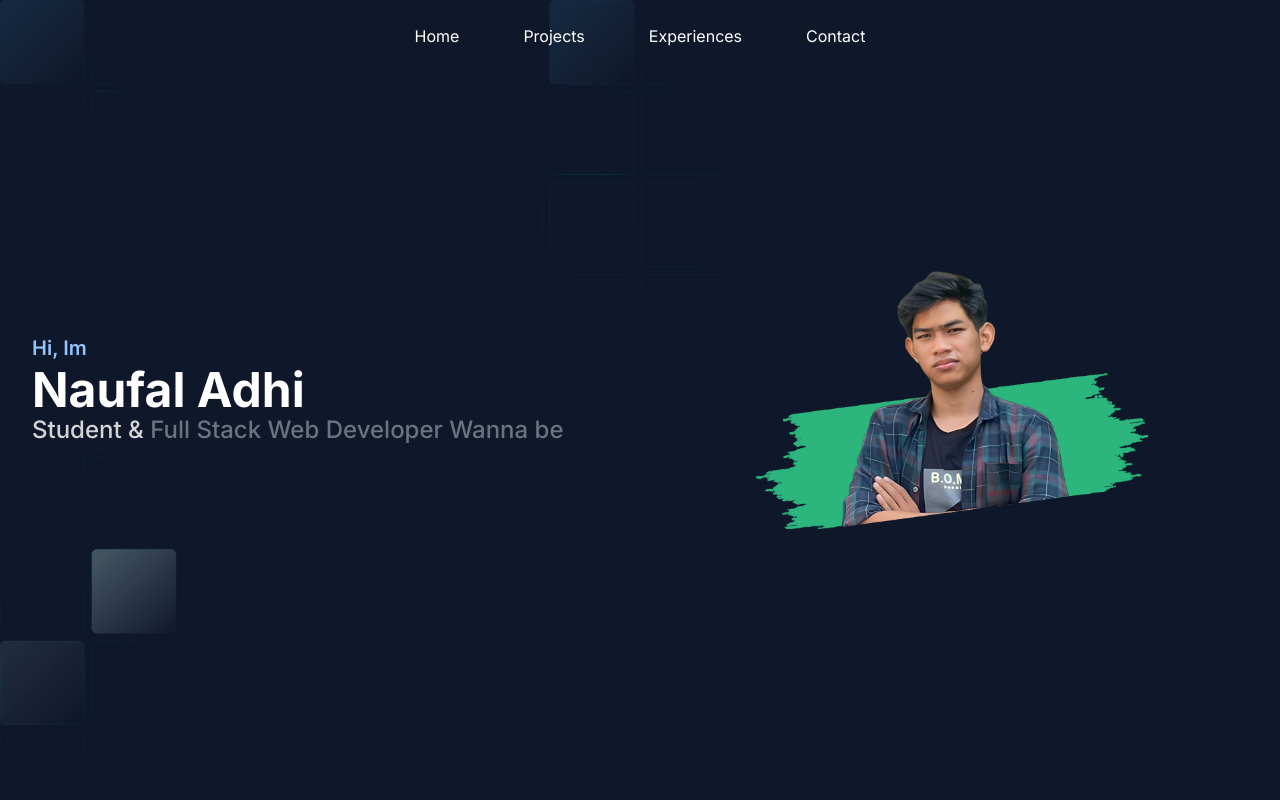
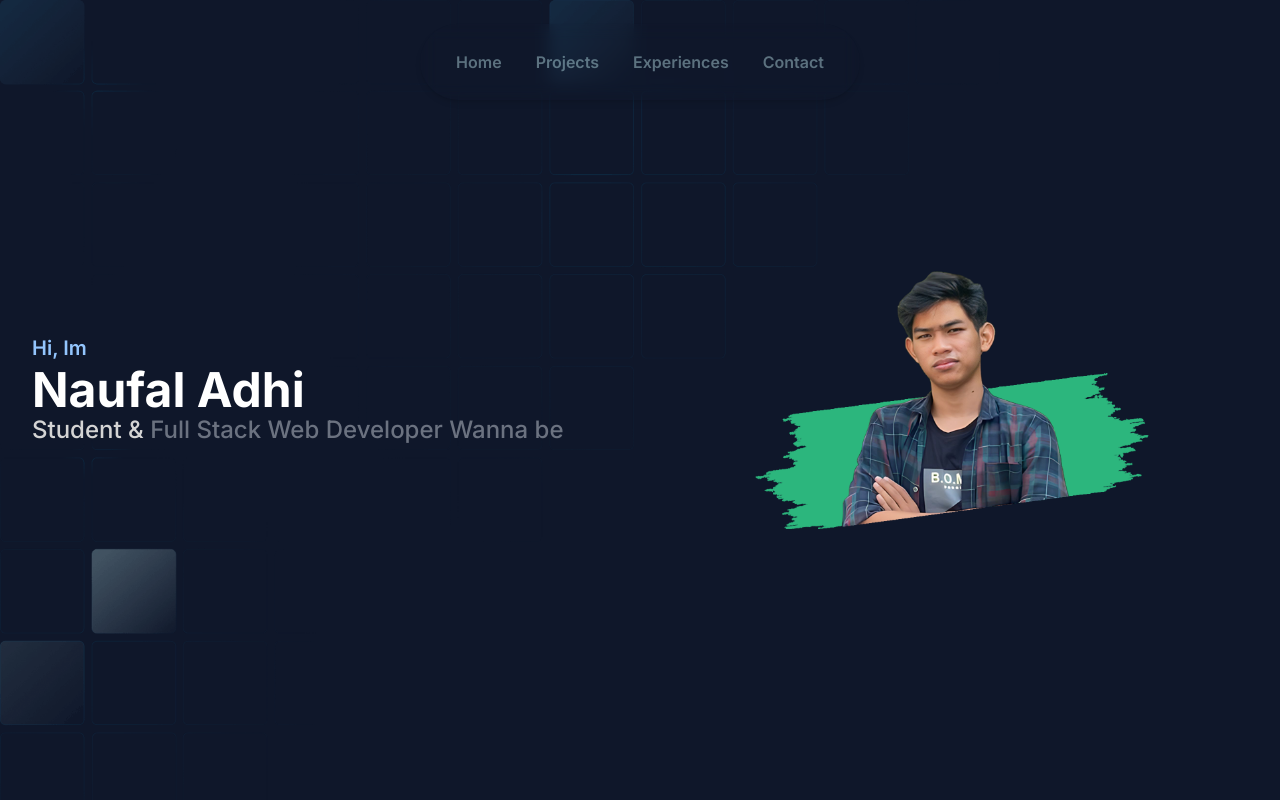
Before and after one commit to Nopalogic/naufaladhi, a Next.js app: page / in a window 1280 px wide. Shown: the top 800 px of the page. Built offline with nearby package versions, Linux system fonts and the light colour scheme.

Commit message:
feat: redesign navbar

```diff
--- a/package.json
+++ b/package.json
@@ -9,6 +9,8 @@
     "lint": "next lint"
   },
   "dependencies": {
+    "@headlessui/react": "^1.7.18",
+    "@heroicons/react": "^2.1.1",
     "next": "14.0.4",
     "react": "^18",
     "react-dom": "^18"
--- a/src/components/Navbar.tsx
+++ b/src/components/Navbar.tsx
@@ -1,13 +1,12 @@
 "use client";
 
+import { Popover } from "@headlessui/react";
+import { Bars3Icon, XMarkIcon } from "@heroicons/react/24/outline";
 import Link from "next/link";
-import { useState } from "react";
-import ScrollDetector from "@/utils/scrollDetector";
+import profilePic from "/public/profile.jpg";
+import Image from "next/image";
 
 export default function Navbar() {
-  const scroll = ScrollDetector();
-  const [isOpen, setIsOpen] = useState(false);
-
   const navigation = [
     {
       name: "Home",
@@ -26,48 +25,77 @@ export default function Navbar() {
       href: "#contact",
     },
   ];
+
   return (
     <>
-      <header
-        className={`fixed left-0 top-0 z-50 flex w-full items-center ${scroll.scrollTop ? "lg:backdrop-blur shadow-md":"bg-transparent"}`}
+      <header className="fixed top-0 z-50 w-full bg-opacity-100">
+        <Popover as="header">
+          <div className="py-6">
+            <nav
+              className="relative mx-auto flex max-w-[1244px] items-center justify-between px-8 md:px-12 xl:px-4"
+              aria-label="Global"
             >
-        <div className="container">
-          <div className="relative flex items-center justify-center">
-            <div className="flex items-center px-4">
-              <button
-                className="absolute right-4 top-4 block rounded-md bg-cyan-900 p-2 text-cyan-400 hover:bg-cyan-800 lg:hidden"
-                onClick={() => setIsOpen(!isOpen)}
+              <div className="flex flex-1 items-center">
+                <div className="flex w-full items-center justify-end md:w-auto">
+                  <div className="-mr-2 flex items-center md:hidden">
+                    <Popover.Button className="items-center justify-center rounded-md bg-cyan-900 p-2 text-cyan-400 ring-white hover:bg-cyan-800 focus:inline-flex focus:outline-none focus:ring-2">
+                      <Bars3Icon className="h-6 w-6" aria-hidden="true" />
+                    </Popover.Button>
+                  </div>
+                </div>
+
+                {/* Desktop nav */}
+                <div className="mx-auto hidden space-x-2.5 rounded-full px-6 py-2.5 text-cyan-100 shadow-md backdrop-blur md:flex">
+                  {navigation.map((item) => (
+                    <Link
+                      key={item.name}
+                      href={item.href}
+                      className="px-3 py-2 text-base font-semibold leading-10 underline-offset-2 opacity-40 hover:opacity-70"
                     >
-                {/* <FontAwesomeIcon icon={faBars} size="2xl" /> */}
-              </button>
+                      {item.name}
+                    </Link>
+                  ))}
+                </div>
+              </div>
+            </nav>
+          </div>
 
-              <nav
-                className={`absolute left-0 top-4 ${isOpen ? "" : "hidden"} w-full rounded-lg bg-slate-900 py-5 lg:static lg:block lg:max-w-full lg:bg-transparent`}
+          {/* Mobile nav */}
+          <Popover.Panel
+            focus
+            className="absolute inset-x-0 top-0 z-20 p-2 md:hidden"
           >
-                <ul className="block lg:flex">
-                  <li className="lg:hidden">
-                    <button
-                      className="absolute right-4 top-1 block p-2 text-cyan-400"
-                      onClick={() => setIsOpen(!isOpen)}
+            <div className="overflow-hidden rounded-lg bg-white shadow-md ring-1 ring-black ring-opacity-5">
+              <div className="flex items-center justify-between px-5 pt-4">
+                <div>
+                  <Image
+                    src={profilePic}
+                    alt="naufal adhi"
+                    className="h-12 w-auto rounded-full"
+                  />
+                </div>
+                <div className="-mr-2">
+                  <Popover.Button className="foces:ring-cyan-600 inline-flex items-center justify-center rounded-md bg-white p-2 text-cyan-400 hover:bg-cyan-100 focus:outline-none focus:ring-2 focus:ring-inset">
+                    <XMarkIcon className="h-6 w-6" aria-hidden="true" />
+                  </Popover.Button>
+                </div>
+              </div>
+              <div>
+                <div>
+                  {navigation.map((item) => (
+                    <Link
+                      key={item.name}
+                      href={item.href}
+                      className="text-ssyan-900 block rounded-md px-3 py-2 text-base font-medium hover:bg-cyan-50"
                     >
-                      {/* <FontAwesomeIcon icon={faXmark} size="2xl" /> */}
-                    </button>
-                  </li>
-                  {navigation.map((nav) => (
-                    <li key={nav.name}>
-                      <Link
-                        href={nav.href}
-                        className="mx-8 flex py-1 text-base text-white"
-                      >
-                        {nav.name}
+                      {item.name}
                     </Link>
-                    </li>
                   ))}
-                </ul>
-              </nav>
                 </div>
               </div>
             </div>
+          </Popover.Panel>
+        </Popover>
       </header>
     </>
   );
```
Also changed, not shown: 1 other file (tests, documents, lock files or other folders). Lines whose indentation alone changed are shown as unchanged.
